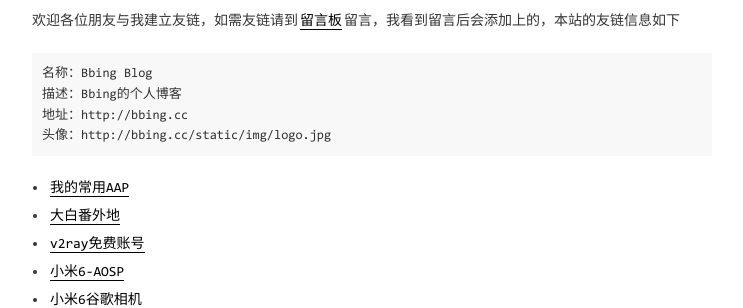
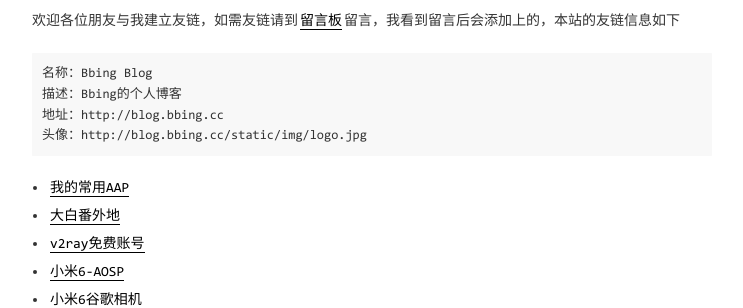
Before and after one commit to bbing17/bbing17.github.io, a Jekyll site: the page built from pages/links.md, in a window 1280 px wide. Shown: the part 167-475 px from the top of the page, without its empty margins (268-1011 px from the left). Built offline with Jekyll 4.4.1, drawn with Linux system fonts in a browser that asks for light colours; comment, search, counter and statistics services are not loaded; part of the change alters nothing that is shown.

Commit message:
Update _config.yml

```diff
--- a/_config.yml
+++ b/_config.yml
@@ -17,7 +17,7 @@ exclude: ['CNAME', 'README.md', 'LICENSE', '_site', 'dist', 'Gemfile', 'Gemfile.
 
 # 域名配置
 # baseurl配置,如果网站部署在根目录下的其他目录中，请设置为 /目录名
-domainUrl: 'http://bbing.cc'
+domainUrl: 'http://blog.bbing.cc'
 baseurl: ''
 
 # 吐个槽地址，会在chat页面中重定向到该地址
```
